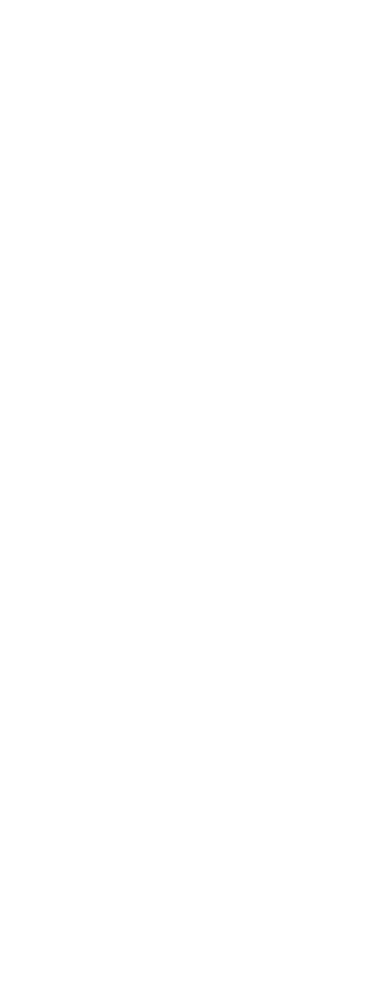
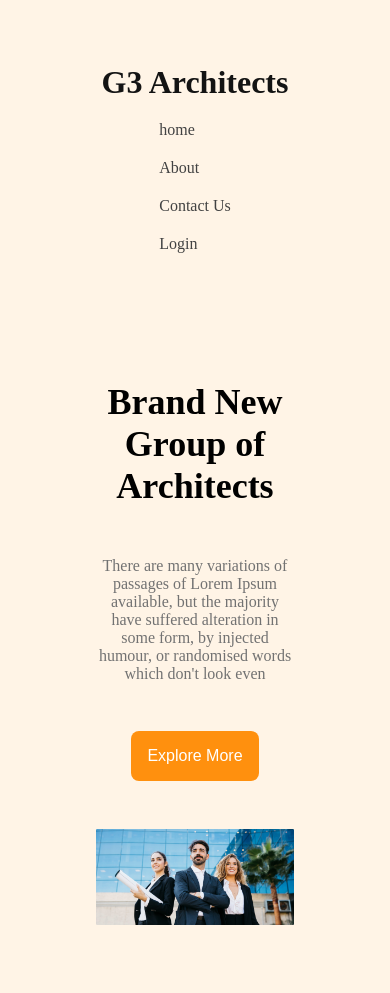
Before and after one commit to shimul811898/Architect-website, a plain HTML site: page index.html in a window 390 px wide. Before the commit the page ends 844 px from the top, so only its background shows below. Drawn offline with Linux system fonts and the light colour scheme.

Commit message:
responsive

```diff
--- a/index.html
+++ b/index.html
@@ -11,7 +11,28 @@
     </style>
 </head>
 
-<body>
+<body class=".work-sans-font">
+    <header>
+        <nav class="navbar display-flex">
+            <h3 style="color:#131313;">G3 Architects</h3>
+            <ul class="unoder-list display-flex">
+                <li class="list-item"><a href="list-link">home</a></li>
+                <li class="list-item"><a href="list-link">About</a></li>
+                <li class="list-item"><a href="list-link">Contact Us</a></li>
+                <li class="list-item"><a href="list-link">Login</a></li>
+            </ul>
+        </nav>
+        <div class="banner">
+            <div class="baneer-info">
+                <h3>Brand New <br> Group of Architects</h3>
+                <p>There are many variations of passages of Lorem Ipsum available, but the majority have suffered
+                    alteration in some form, by injected humour, or randomised words which don't look even</p>
+                <button>Explore More</button>
+            </div>
+            <img class="banner-img" src="images/banner.png" alt="">
+        </div>
+    </header>
+
 
 </body>
 
--- a/style/architect.css
+++ b/style/architect.css
@@ -0,0 +1,96 @@
+.work-sans-font{
+  font-family: "Work Sans", sans-serif;
+  font-optical-sizing: auto;
+  font-weight: 400px;
+  color: #727272;
+}
+
+*{
+    margin: 0;
+    padding: 0;
+}
+
+
+.display-flex{
+   display: flex;
+
+}
+header{
+     background-color:rgb(255, 144, 14,0.1);
+     width: 100%;
+}
+header nav h3{
+    font-weight: 700;
+    font-size: 2rem;
+}
+.navbar{
+    justify-content: space-between;
+    align-items: center;
+
+
+}
+.unoder-list{
+    gap: 30px;
+}
+header nav ul li a{
+    color:#424242 ;
+    text-decoration: none;
+}
+header nav ul li{
+    list-style: none;
+}
+
+.container div{
+    align-items: center;
+    justify-content: center;
+
+}
+
+.navbar, .banner{
+    max-width:1920px;
+    width: 100%
+    margin:0 auto;
+    padding:64px 96px;
+}
+.baneer-info{
+    max-width: 850px;
+    margin: 0 auto;
+    text-align: center;
+
+}
+
+.banner-img{
+    max-width:1050px;
+    justify-content: center;
+    align-items: center;
+    width: 100%;
+}
+.baneer-info h3{
+    font-size: 36px;
+    font-weight: 700;
+    margin-bottom: 50px;
+
+}
+
+button{
+    padding: 1rem 1rem;
+    background-color:#FF900E;
+    border-radius: 8px;
+    border-style: none;
+    margin: 3rem 0;
+    color: #FFFFFF;
+    font-size:1rem;
+}
+.banner p{
+    color: #727272;
+}
+
+@media screen and (max-width:576px){
+.navbar,.unoder-list{
+      flex-direction: column;
+    }
+    }
+    .unoder-list{
+     gap: 20px;
+     margin-top: 20px;
+}
```
